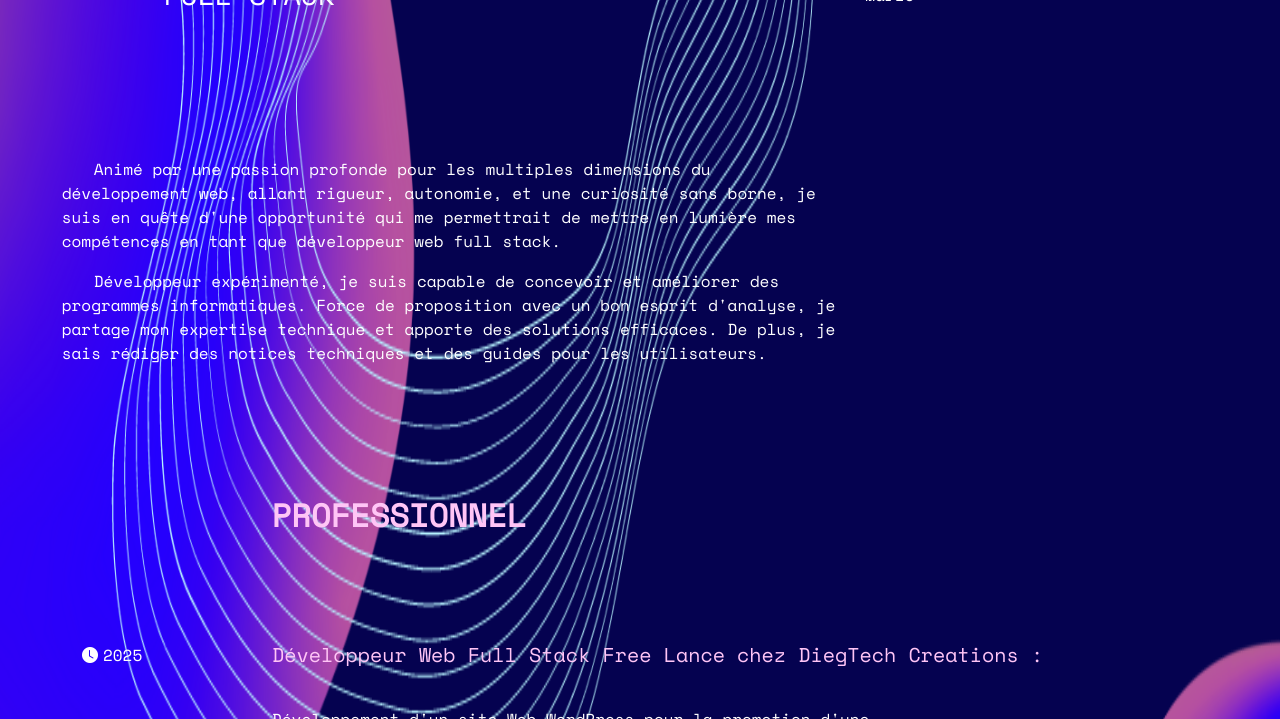
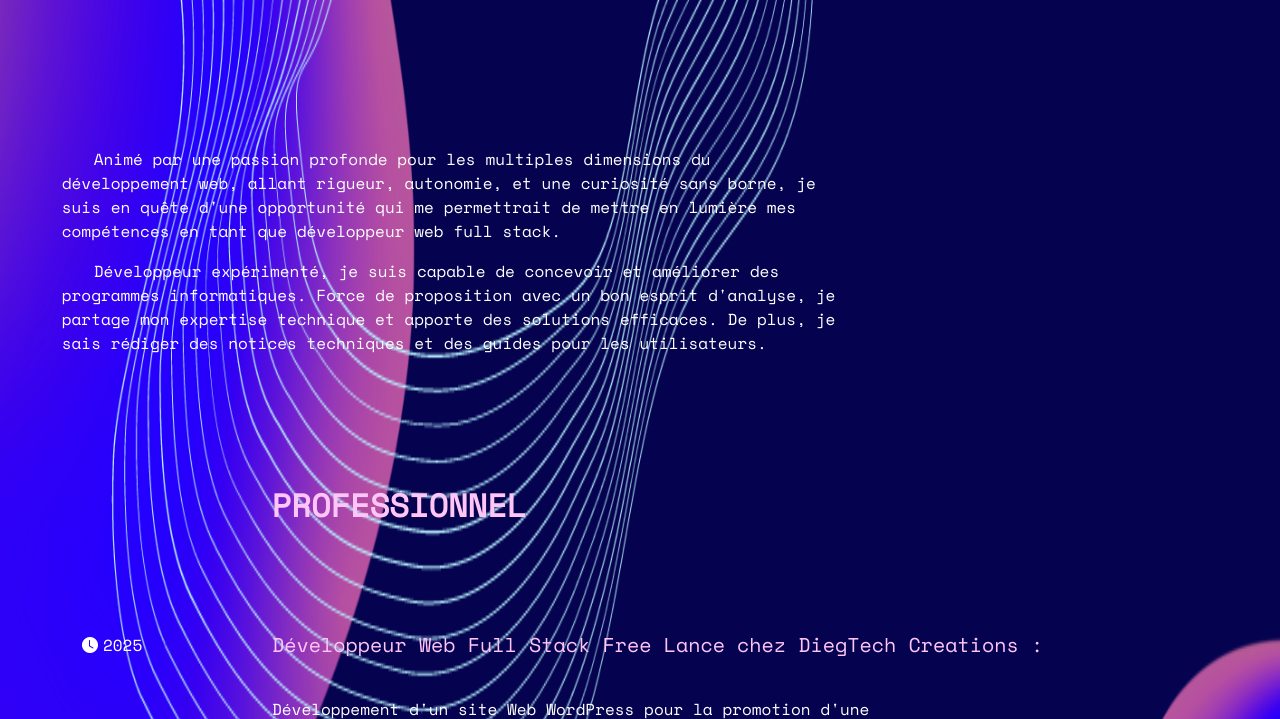
Before and after one commit to DiegoMarck/CV_perso_dev, a plain HTML site: page index.html in a window 1280 px wide. Shown: the part 319-1038 px from the top of the page. Drawn offline with nearby package versions, Linux system fonts and the light colour scheme.

Commit message:
style: adjust padding values in header and about sections

```diff
--- a/css/style.css
+++ b/css/style.css
@@ -7,7 +7,7 @@ body {
     background-blend-mode: overlay; /* Mélange l'image avec la couleur */
     background-size: 100% 100%;
     background-repeat: no-repeat;
-    padding-top: 30px; /* Ajout d'un padding pour compenser la navbar fixe */
+
 
 }
 
@@ -86,7 +86,7 @@ section .heading h2 {
 
 /* ABOUT */
 #about {
-    padding-top: 80px; /* Ajout d'un padding pour compenser la navbar fixe */
+    padding-top: 100px; /* Ajout d'un padding pour compenser la navbar fixe */
     /* background-color: #d82c2e; */
 }
 
```
